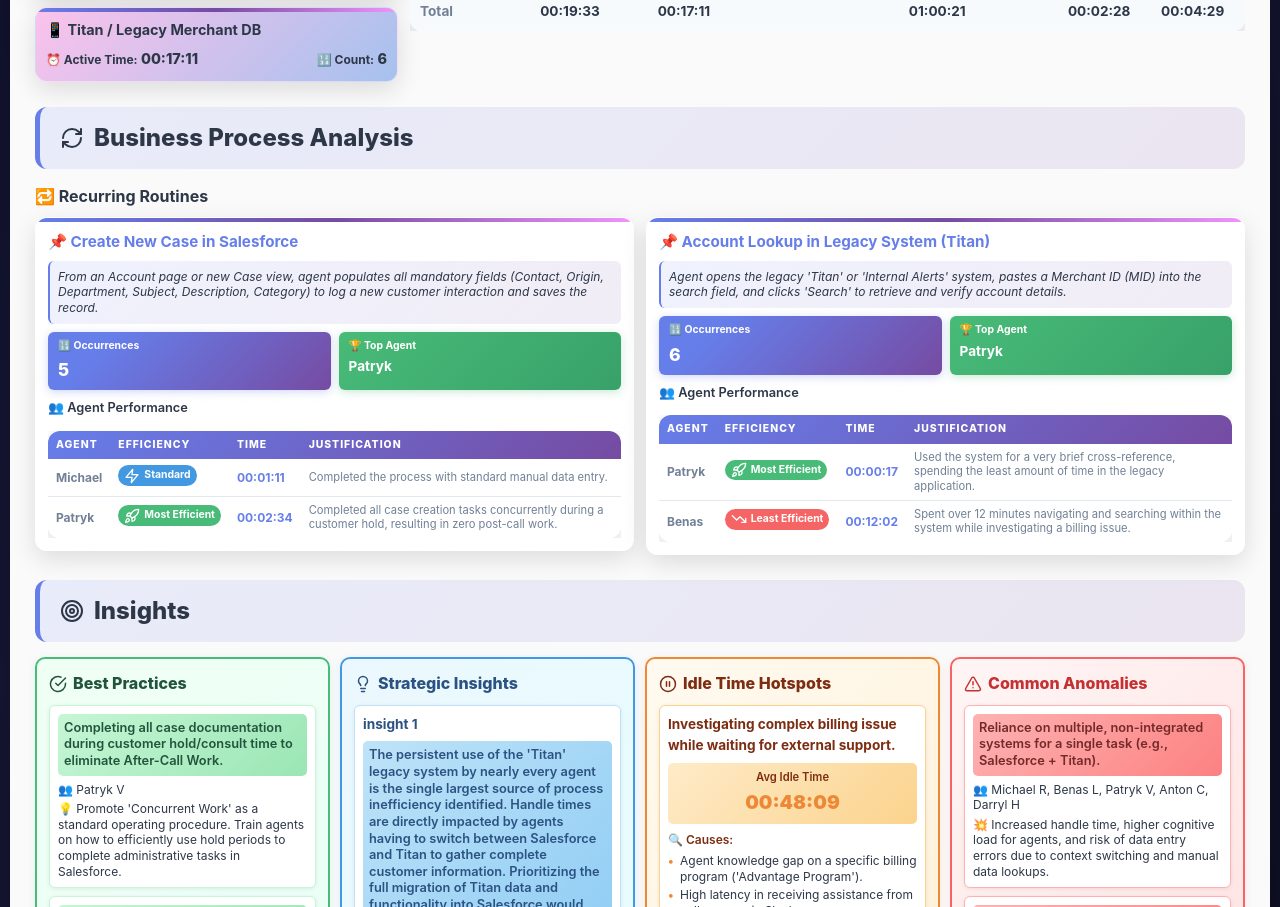
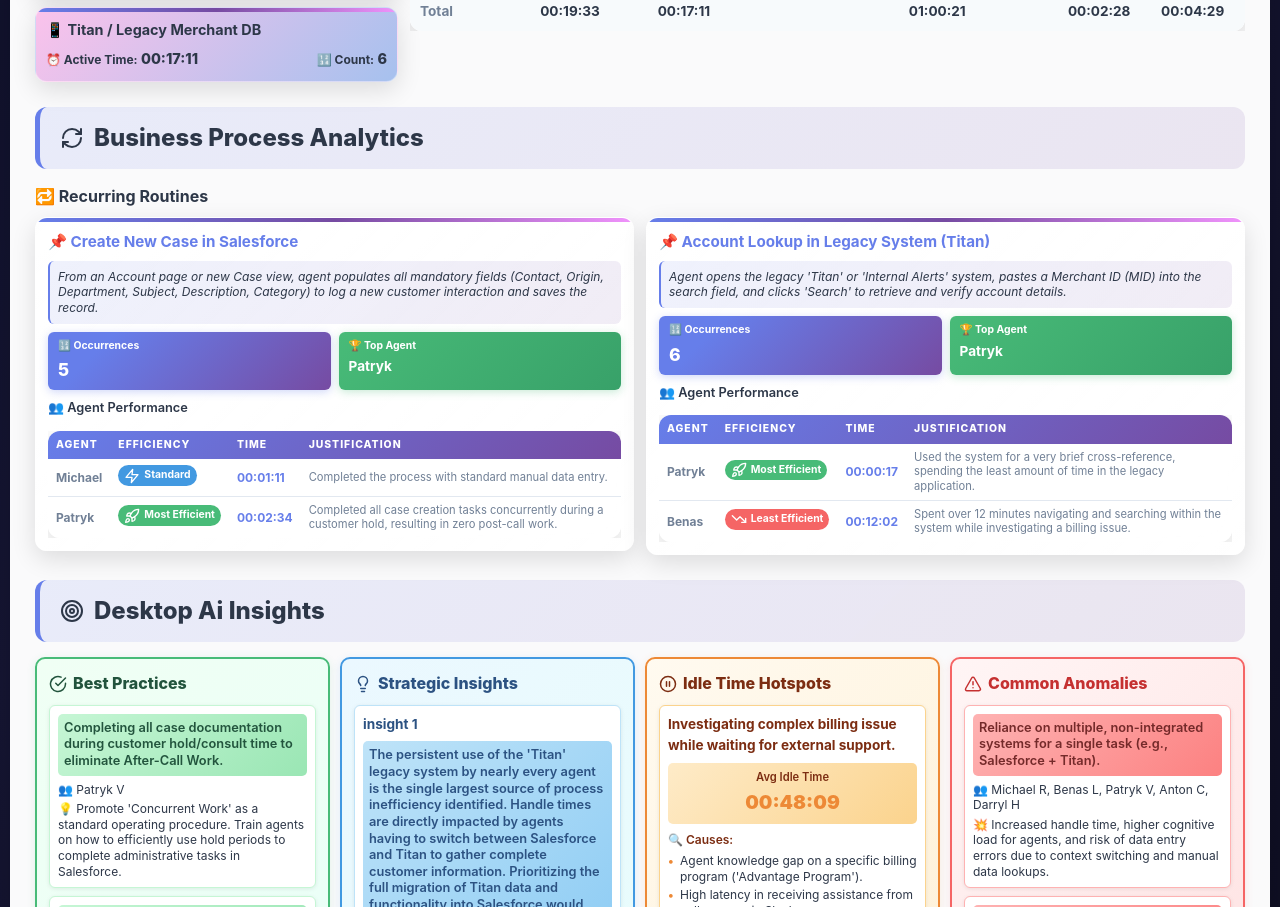
Before and after one commit to omerkul/demo, a React (Vite) app in the folder react-app/: page / in a window 1280 px wide. Shown: the part 1401-2308 px from the top of the page. Built offline with nearby package versions, Linux system fonts and the light colour scheme.

Commit message:
refactor

```diff
--- a/react-app/src/components/BusinessProcessAnalysis.tsx
+++ b/react-app/src/components/BusinessProcessAnalysis.tsx
@@ -22,7 +22,7 @@
     <section className="section">
       <h2 className="section-title">
         <RefreshCw size={24} />
-        Business Process Analysis
+          Business Process Analytics
       </h2>
 
       <h3 style={{ marginBottom: '8px', fontSize: '1rem', fontWeight: '700' }}>
--- a/react-app/src/components/Synthesis.tsx
+++ b/react-app/src/components/Synthesis.tsx
@@ -25,7 +25,7 @@
     <section className="section">
       <h2 className="section-title">
         <Target size={24} />
-        Insights
+        Desktop Ai Insights
       </h2>
 
       {/* All four subsections in ONE line */}
```
